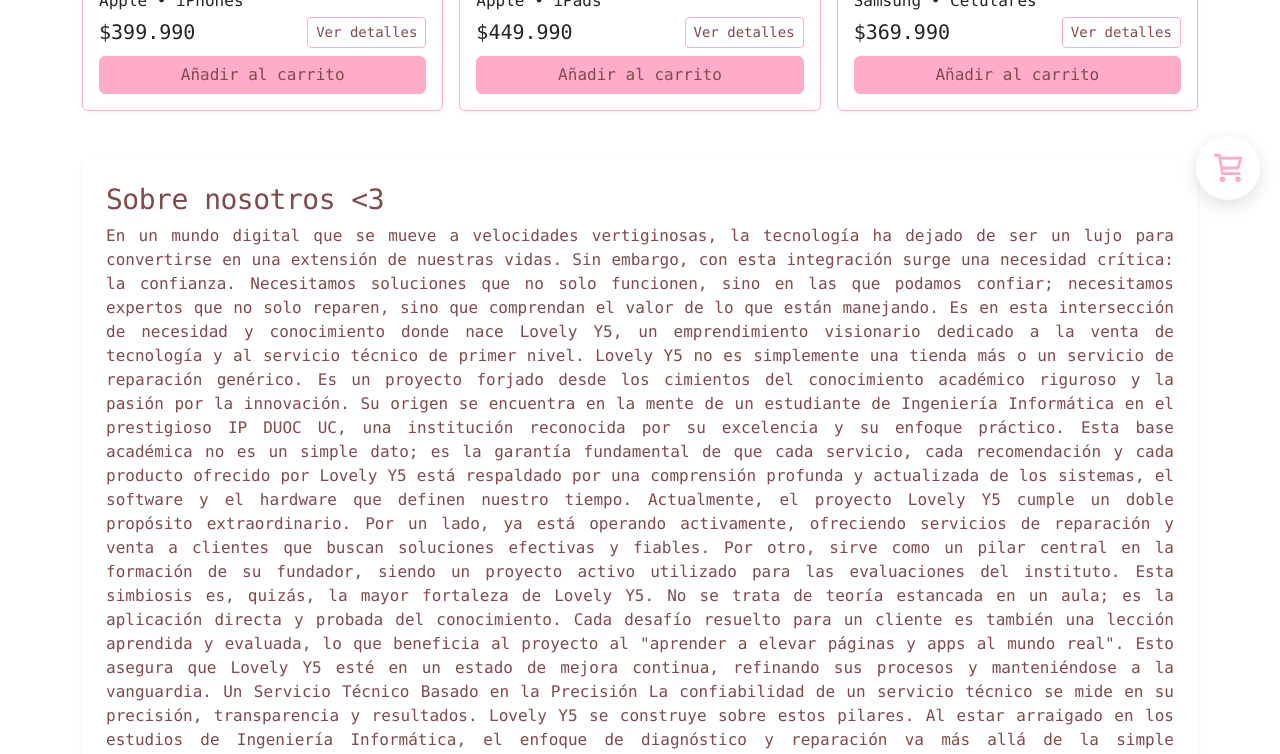
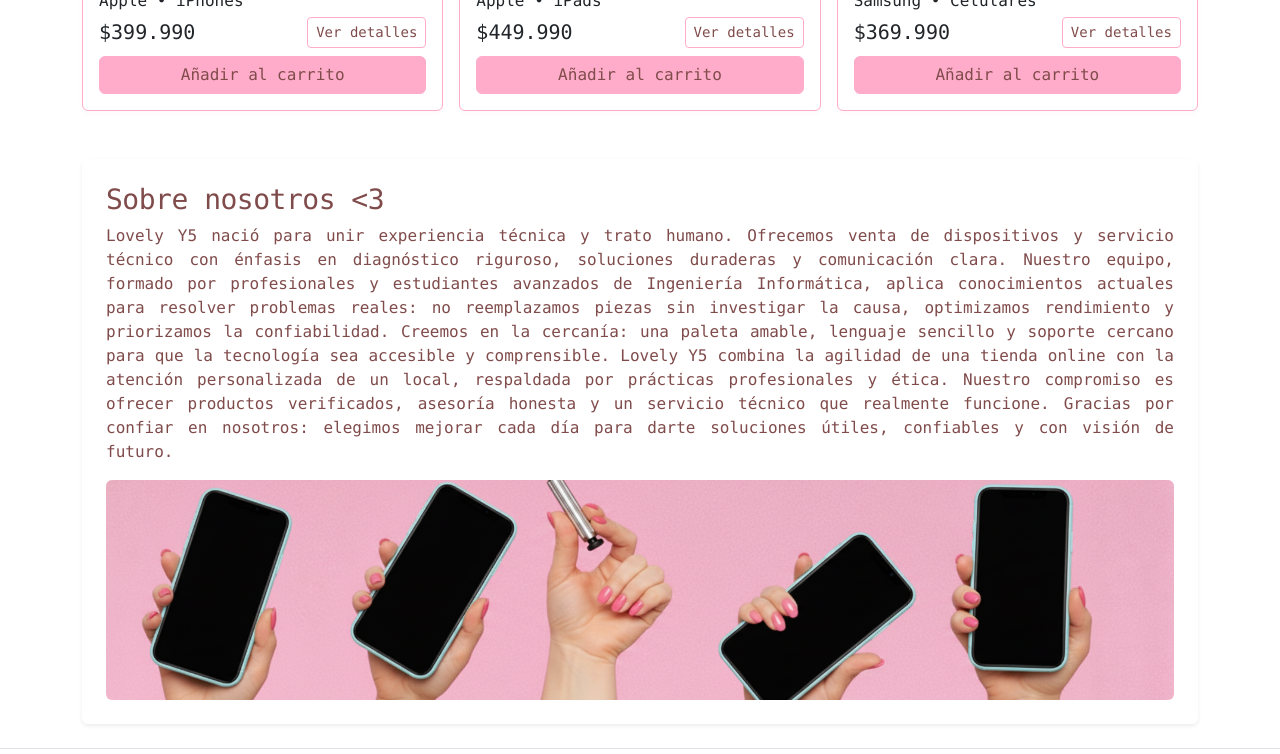
Before and after one commit to sibelsama111/lovely-y5-webnextjs, a Next.js app in the folder lovely-y5/: page / in a window 1280 px wide. Shown: the part 580-1334 px from the top of the page. Built offline with nearby package versions, Linux system fonts and the light colour scheme.

Commit message:
correccion texto  e imagen sobre nosotros y boton flotante carrito

```diff
--- a/lovely-y5/app/page.tsx
+++ b/lovely-y5/app/page.tsx
@@ -1,5 +1,4 @@
-// app/page.tsx
-'use client'
+"use client"
 import Link from 'next/link'
 import { useEffect, useState } from 'react'
 import ProductCard from '../components/ProductCard'
@@ -23,7 +22,7 @@ export default function Home() {
   useEffect(() => {
     fetch('/api/products')
       .then(r => r.json())
-      .then(data => setProducts(data.slice(0, 3)))
+      .then(data => setProducts(Array.isArray(data) ? data.slice(0, 3) : []))
   }, [])
 
   return (
@@ -51,29 +50,28 @@ export default function Home() {
       {/* Nueva sección: Sobre nosotros */}
       <div className="mt-5 p-4 bg-white rounded shadow-sm">
         <h3>Sobre nosotros &lt;3</h3>
-        <p style={{whiteSpace:'pre-wrap', textAlign:'justify'}}>
-          En un mundo digital que se mueve a velocidades vertiginosas, la tecnología ha dejado de ser un lujo para convertirse en una extensión de nuestras vidas. Sin embargo, con esta integración surge una necesidad crítica: la confianza. Necesitamos soluciones que no solo funcionen, sino en las que podamos confiar; necesitamos expertos que no solo reparen, sino que comprendan el valor de lo que están manejando. Es en esta intersección de necesidad y conocimiento donde nace Lovely Y5, un emprendimiento visionario dedicado a la venta de tecnología y al servicio técnico de primer nivel.
+        <p style={{ whiteSpace: 'pre-wrap', textAlign: 'justify' }}>
+          Lovely Y5 nació para unir experiencia técnica y trato humano. Ofrecemos venta de dispositivos y
+          servicio técnico con énfasis en diagnóstico riguroso, soluciones duraderas y comunicación
+          clara. Nuestro equipo, formado por profesionales y estudiantes avanzados de Ingeniería
+          Informática, aplica conocimientos actuales para resolver problemas reales: no reemplazamos
+          piezas sin investigar la causa, optimizamos rendimiento y priorizamos la confiabilidad.
 
-Lovely Y5 no es simplemente una tienda más o un servicio de reparación genérico. Es un proyecto forjado desde los cimientos del conocimiento académico riguroso y la pasión por la innovación. Su origen se encuentra en la mente de un estudiante de Ingeniería Informática en el prestigioso IP DUOC UC, una institución reconocida por su excelencia y su enfoque práctico. Esta base académica no es un simple dato; es la garantía fundamental de que cada servicio, cada recomendación y cada producto ofrecido por Lovely Y5 está respaldado por una comprensión profunda y actualizada de los sistemas, el software y el hardware que definen nuestro tiempo.
-
-Actualmente, el proyecto Lovely Y5 cumple un doble propósito extraordinario. Por un lado, ya está operando activamente, ofreciendo servicios de reparación y venta a clientes que buscan soluciones efectivas y fiables. Por otro, sirve como un pilar central en la formación de su fundador, siendo un proyecto activo utilizado para las evaluaciones del instituto. Esta simbiosis es, quizás, la mayor fortaleza de Lovely Y5. No se trata de teoría estancada en un aula; es la aplicación directa y probada del conocimiento. Cada desafío resuelto para un cliente es también una lección aprendida y evaluada, lo que beneficia al proyecto al "aprender a elevar páginas y apps al mundo real". Esto asegura que Lovely Y5 esté en un estado de mejora continua, refinando sus procesos y manteniéndose a la vanguardia.
-
-Un Servicio Técnico Basado en la Precisión
-
-La confiabilidad de un servicio técnico se mide en su precisión, transparencia y resultados. Lovely Y5 se construye sobre estos pilares. Al estar arraigado en los estudios de Ingeniería Informática, el enfoque de diagnóstico y reparación va más allá de la simple sustitución de piezas. Se trata de entender el problema a nivel de sistema, de optimizar el rendimiento y de asegurar una solución duradera. Los clientes pueden confiar en que no recibirán jergas técnicas incomprensibles, sino explicaciones claras y soluciones honestas, un compromiso que se deriva directamente de la ética profesional inculcada en DUOC UC.
-
-Una Identidad que Refleja la Misión
-
-La identidad visual de Lovely Y5 es una declaración de principios. El logo, un corazón con líneas de señal, captura perfectamente la esencia del negocio. El "corazón" simboliza la pasión por la tecnología, el compromiso con el cliente y un servicio humanizado, algo que a menudo se pierde en la industria tecnológica. Las "líneas de señal" representan la conectividad, la comunicación fluida y la pericia técnica. Es la unión de lo humano y lo digital.
-
-Esta dualidad se refuerza con la paleta de colores y la tipografía. El color principal, #FFACCA, un tono rosa suave y accesible, rompe audazmente con los fríos azules y grises corporativos que dominan el sector. Este color transmite cercanía, transparencia y modernidad, invitando a los clientes a interactuar sin intimidación. Complementando esto, el uso de la fuente Consolas —una tipografía limpia, monoespaciada y asociada al mundo de la programación— aporta el contrapeso perfecto. Subcomunica claridad, precisión, orden y una base técnica sólida. El mensaje es claro: Lovely Y5 es un negocio amigable y accesible, pero con una seriedad y competencia técnica incuestionables.
-
-Un Proyecto que es Promesa de Futuro
-
-Lovely Y5 es, en palabras de su creador, la representación de "todo lo aprendido estudiando Ingeniería Informática en DUOC UC". Es un portafolio vivo, un testimonio de dedicación y un motor de crecimiento. Aunque el proyecto aún se encuentra en una fase de desarrollo y refinamiento estratégico, su ejecución actual de servicios de reparación y venta demuestra su viabilidad y su compromiso con el presente.
-
-La visión a largo plazo es clara: llevar a Lovely Y5 a un modelo de negocio real y escalable. Esta ambición es una excelente noticia para sus clientes actuales y futuros. Significa que están tratando con un proyecto que no se conforma, que busca la excelencia y que está construyendo una reputación a largo plazo. Elegir Lovely Y5 no es solo contratar un servicio; es apoyar un proyecto con una base sólida, un presente funcional y un futuro prometedor. Es depositar la confianza en un profesional que no solo vende y repara tecnología, sino que la estudia, la aplica y la vive cada día con el objetivo de llevar soluciones del más alto nivel al mundo real.
+          Creemos en la cercanía: una paleta amable, lenguaje sencillo y soporte cercano para que la
+          tecnología sea accesible y comprensible. Lovely Y5 combina la agilidad de una tienda online con
+          la atención personalizada de un local, respaldada por prácticas profesionales y ética. Nuestro
+          compromiso es ofrecer productos verificados, asesoría honesta y un servicio técnico que
+          realmente funcione. Gracias por confiar en nosotros: elegimos mejorar cada día para darte
+          soluciones útiles, confiables y con visión de futuro.
         </p>
+        <div className="mt-3">
+          <img
+            src="/banner_sobre_nos.png"
+            alt="Lovely Y5 - Sobre nosotros"
+            className="img-fluid"
+            style={{ width: '100%', height: 220, objectFit: 'cover', borderRadius: 6 }}
+          />
+        </div>
       </div>
     </div>
   )
--- a/lovely-y5/components/FloatingCart.tsx
+++ b/lovely-y5/components/FloatingCart.tsx
@@ -1,16 +1,62 @@
 // components/FloatingCart.tsx
 'use client'
 import Link from 'next/link'
-import React from 'react'
+import React, { useEffect, useState } from 'react'
 
 export default function FloatingCart() {
+  // Estado para ocultar el botón cuando el usuario está cerca del footer
+  const [hidden, setHidden] = useState(false)
+
+  useEffect(() => {
+    function checkVisibility() {
+      const footer = document.querySelector('footer')
+      const footerHeight = footer ? (footer as HTMLElement).offsetHeight : 0
+      const nearBottom = window.innerHeight + window.scrollY >= document.body.offsetHeight - footerHeight - 24
+      setHidden(nearBottom)
+    }
+
+    // Recalcular al hacer scroll y al redimensionar
+    window.addEventListener('scroll', checkVisibility, { passive: true })
+    window.addEventListener('resize', checkVisibility)
+    // Comprobar al montar
+    checkVisibility()
+
+    return () => {
+      window.removeEventListener('scroll', checkVisibility)
+      window.removeEventListener('resize', checkVisibility)
+    }
+  }, [])
+
+  // Ajustes de tamaño: ligeramente más grande y con transición suave
+  const size = 80
+  const iconSize = 44
+
   return (
-    <div style={{ position: 'fixed', right: 20, bottom: 20, zIndex: 1050 }}>
-      <Link href="/carrito">
-        <a className="d-flex align-items-center justify-content-center"
-           style={{ width: 64, height: 64, borderRadius: 32, background: '#fff', boxShadow: '0 6px 18px rgba(0,0,0,.12)' }}>
-          <img src="/cart.svg" alt="Carrito" style={{ width: 34, height: 34 }} />
-        </a>
+    <div
+      aria-hidden={hidden}
+      style={{
+        position: 'fixed',
+        right: 20,
+        top: 80,
+        zIndex: 1050,
+        transition: 'opacity 180ms ease, transform 180ms ease',
+        opacity: hidden ? 0 : 1,
+        transform: hidden ? 'scale(0.92)' : 'scale(1)'
+      }}
+    >
+      <Link
+        href="/carrito"
+        className="d-flex align-items-center justify-content-center"
+        style={{
+          width: size,
+          height: size,
+          borderRadius: size / 2,
+          background: '#fff',
+          boxShadow: '0 10px 26px rgba(0,0,0,.12)',
+          display: 'inline-flex'
+        }}
+      >
+        <img src="/cart.svg" alt="Carrito" style={{ width: iconSize, height: iconSize }} />
       </Link>
     </div>
   )
```
Also changed, not shown: lovely-y5/public/banner_sobre_nos.png (added).
